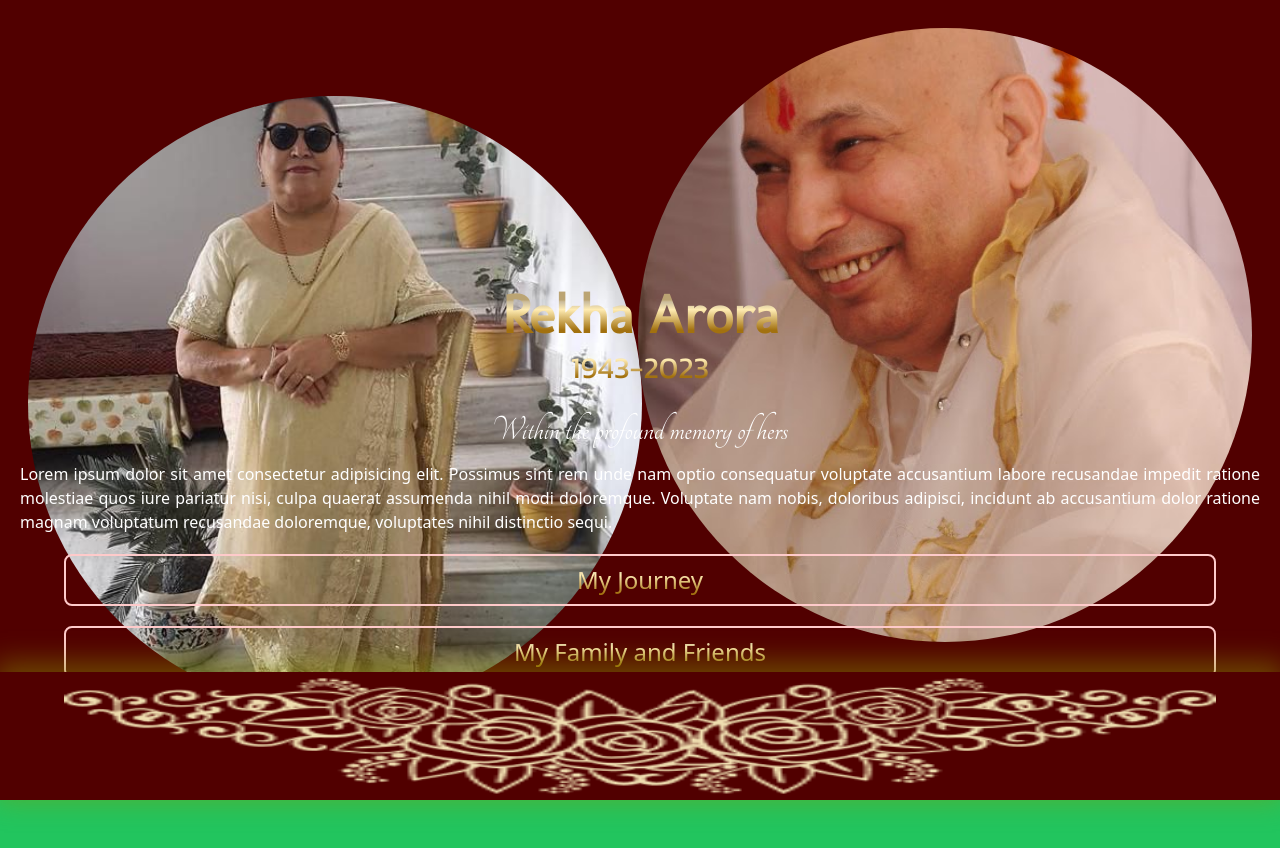
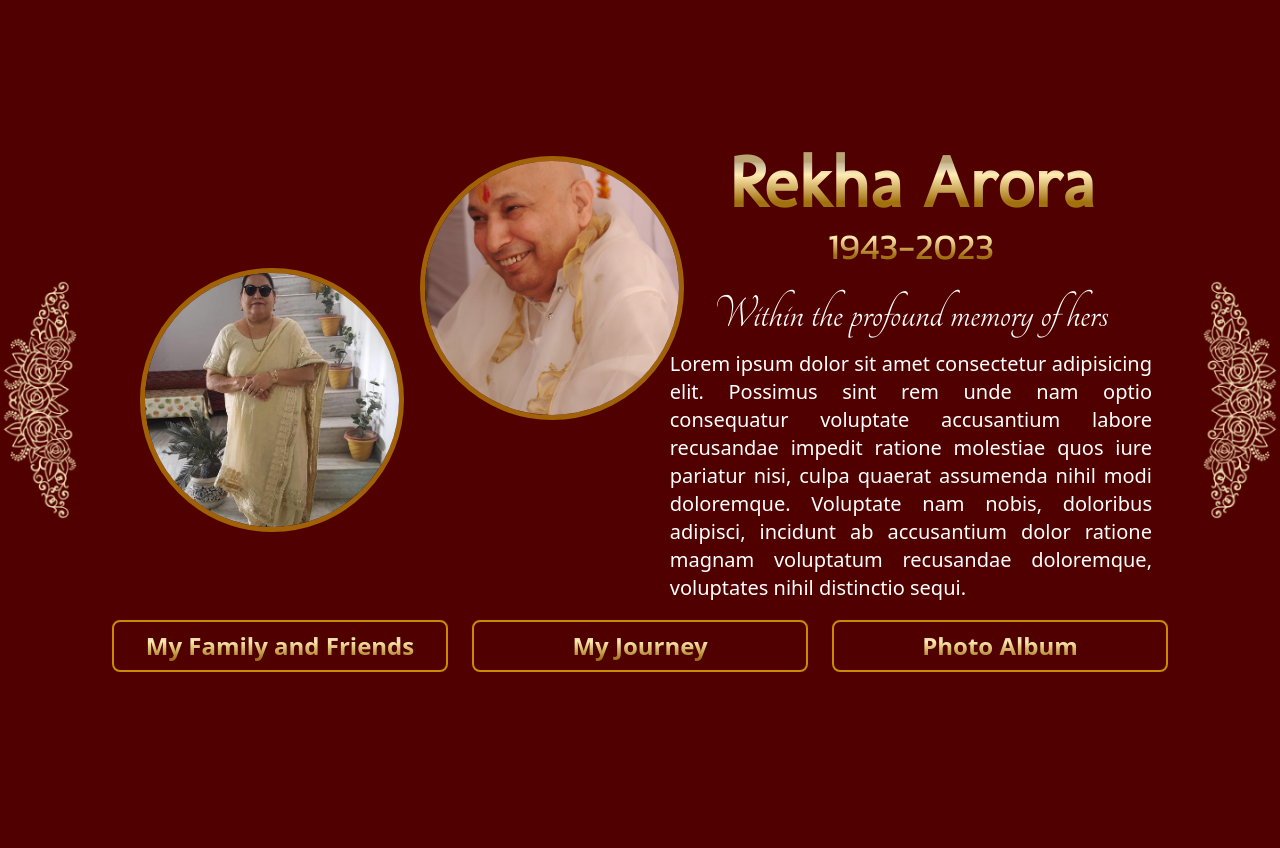
Before and after one commit to UltigendLemate/rekhamam, a Next.js app: page / in a window 1280 px wide. Shown: the top 848 px of the page. After the commit the page ends 800 px from the top, so only its background shows below. Built offline with nearby package versions, Linux system fonts and the light colour scheme.

Commit message:
laptop design

```diff
--- a/src/pages/index.js
+++ b/src/pages/index.js
@@ -10,44 +10,58 @@ export default function Home() {
   const [hamburger, sethamburger] = useState(true)
 
   return (
-    <div className='bg-[#510000]'>
+    <div className='bg-[#510000] '>
       <Head>
         <title>Mrs Rekha Arora</title>
         <meta name="description" content="Generated by create next app" />
         <meta name="viewport" content="width=device-width, initial-scale=1" />
         {/* <link rel="icon" href="/favicon.ico" /> */}
       </Head>
-      <div className=' bg-[#510000] w-[100vw] h-full'>
-        <div className='absolute top-24 left-7 h-[48vw] w-[48vw] aspect-square '>
-        <Image src={rekha_main} alt='rekha_main' fill={true} className="object-cover rounded-full" />
+      <div className=' bg-[#510000] w-full h-full xl:h-[80vh] lg:flex lg:px-20'>
+        <div className='md:scale-75 lg:w-[30%] lg:scale-100 lg:flex lg:flex-col lg:space-y-7 lg:ml-5 lg:justify-center lg:h-[100vh] xl:w-[50%]'>
+        <div className='absolute lg:relative top-24 left-7 h-[48vw] w-[48vw] lg:h-auto lg:w-full lg:top-0 lg:left-0 aspect-square  xl:top-0 xl:w-[48%] xl:left-10'>
+        <Image src={rekha_main} alt='rekha_main' fill={true} className="object-cover rounded-full lg:border-[5px] lg:border-yellow-700" />
         </div>
-        <div className='absolute top-7 right-7 h-[48vw] w-[48vw]0 aspect-square '>
-        <Image src={guruji} alt='Guruji' fill={true} className="object-cover rounded-full" />
+        <div className='absolute top-7 lg:relative right-7 h-[48vw] w-[48vw] lg:top-0 lg:left-0 lg:h-auto lg:w-full  aspect-square xl:absolute xl:top-[calc(50%-17rem)] xl:left-80 xl:w-[48%]'>
+        <Image src={guruji} alt='Guruji' fill={true} className="object-cover rounded-full lg:border-[5px] lg:border-yellow-700" />
+        </div>
         </div>
 
-      <div className='absolute top-72 w-full '>
-        <h1 className='heading text-5xl text-[3.4rem] text-center font-bold font-molengo'>Rekha Arora</h1>
-        <h3 className='heading text-3xl text-center font-kanit pt-2'>1943-2023</h3>
-        <h4 className='text-white text-4xl  text-center font-tangerine pt-6'>Within the profound memory of hers</h4>
-        <p className='text-white text-base px-5 text-justify pb-5 pt-3 '>Lorem ipsum dolor sit amet consectetur adipisicing elit. Possimus sint rem unde nam optio consequatur voluptate accusantium labore recusandae impedit ratione molestiae quos iure pariatur nisi, culpa quaerat assumenda nihil modi doloremque. Voluptate nam nobis, doloribus adipisci, incidunt ab accusantium dolor ratione magnam voluptatum recusandae doloremque, voluptates nihil distinctio sequi.</p>
+      <div className='absolute top-[19rem] lg:static md:top-[calc(50vw-40px)]  lg:flex lg:flex-col lg:justify-center w-full md:text-xl md:w-[calc(100%-160px)] md:left-[80px] xl:w-[50%] xl:relative xl:left-0 xl:top-16 xl:pr-7'>
+        <h1 className='heading text-5xl text-[3.4rem] text-center font-bold font-molengo xl:text-7xl'>Rekha Arora</h1>
+        <h3 className='heading text-3xl text-center font-kanit pt-2 xl:text-4xl'>1943-2023</h3>
+        <h4 className='text-white text-4xl  text-center font-tangerine pt-6 xl:text-5xl'>Within the profound memory of hers</h4>
+        <p className='text-white text-base px-5 text-justify pb-5 pt-3 xl:text-xl '>Lorem ipsum dolor sit amet consectetur adipisicing elit. Possimus sint rem unde nam optio consequatur voluptate accusantium labore recusandae impedit ratione molestiae quos iure pariatur nisi, culpa quaerat assumenda nihil modi doloremque. Voluptate nam nobis, doloribus adipisci, incidunt ab accusantium dolor ratione magnam voluptatum recusandae doloremque, voluptates nihil distinctio sequi.</p>
 
 
-        <div className='flex space-y-5 pb-5 flex-col'>
+        <div className='grid space-y-5 xl:hidden pb-5 lg:grid-cols-2 lg:px-6 lg:gap-x-6'>
           {/* Check out: */}
-          <div className='heading text-center  text-2xl  p-2 w-[90%] mx-auto border-2 border-red-200 rounded-lg '>My Journey</div>
-          <div className='heading text-center  text-2xl  p-2 w-[90%] mx-auto border-2 border-red-200 rounded-lg '>My Family and Friends</div>
-          <div className='heading text-center  text-2xl  p-2 w-[90%] mx-auto border-2 border-red-200 rounded-lg '>Photo Album</div>
+          <div className='heading text-center  text-2xl  p-2 w-[90%] lg:w-full mx-auto border-2 border-red-200 lg:border-yellow-600 lg:font-semibold rounded-lg lg:col-span-2'>My Family and Friends</div>
+          <div className='heading text-center  text-2xl  p-2 w-[90%] lg:w-full mx-auto border-2 border-red-200 lg:border-yellow-600 lg:font-semibold rounded-lg '>My Journey</div>
+          <div className='heading text-center  text-2xl  p-2 w-[90%] lg:w-full mx-auto border-2 border-red-200 lg:border-yellow-600 lg:font-semibold rounded-lg '>Photo Album</div>
         </div>
 
-        <div className='w-full h-32 bg-green-500'>dsf</div>
+        <div className='w-full h-32 sm:hidden bg-transparent'></div>
 
         </div>
       </div>
+      <div className=' gap-y-5 hidden xl:grid pb-5 lg:grid-cols-3 lg:px-28 gap-x-6 -mt-5 '>
+          <div className='heading text-center  text-2xl  p-2 w-[90%] lg:w-full mx-auto border-2 border-red-200 lg:border-yellow-600 lg:font-semibold rounded-lg '>My Family and Friends</div>
+          <div className='heading text-center  text-2xl  p-2 w-[90%] lg:w-full mx-auto border-2 border-red-200 lg:border-yellow-600 lg:font-semibold rounded-lg '>My Journey</div>
+          <div className='heading text-center  text-2xl  p-2 w-[90%] lg:w-full mx-auto border-2 border-red-200 lg:border-yellow-600 lg:font-semibold rounded-lg '>Photo Album</div>
+        </div>
 
-<div className='fixed  bottom-0 left-0 h-32 w-[100vw] bg-[#510000] shadowOnImg'>
+<div className='fixed sm:hidden bottom-0 left-0 h-32 w-[100vw] bg-[#510000] shadowOnImg'>
   <Image src="/set.png" alt='set' fill={true} className=" scale-90 " />
 </div>
 
+<div className='fixed hidden sm:block rotate-90 top-[calc(50%-40px)] right-[calc(50%-40px)] h-20 w-full  '>
+  <Image src="/set.png" alt='set' fill={true} className=" scale-90 object-contain" />
+</div>
+
+<div className='fixed hidden sm:block -rotate-90 top-[calc(50%-40px)] left-[calc(50%-40px)] h-20 w-full  '>
+  <Image src="/set.png" alt='set' fill={true} className=" scale-90 object-contain" />
+</div>
 
 
     </div>
```
